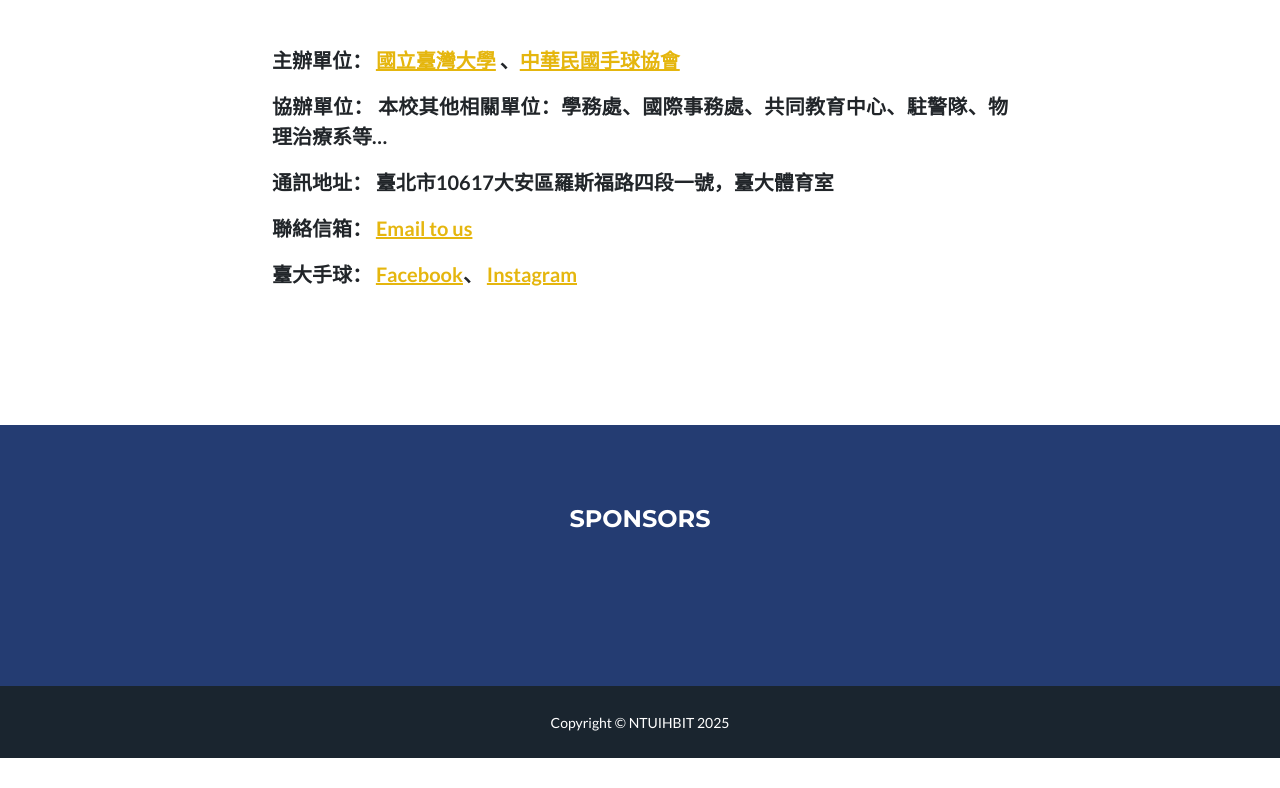
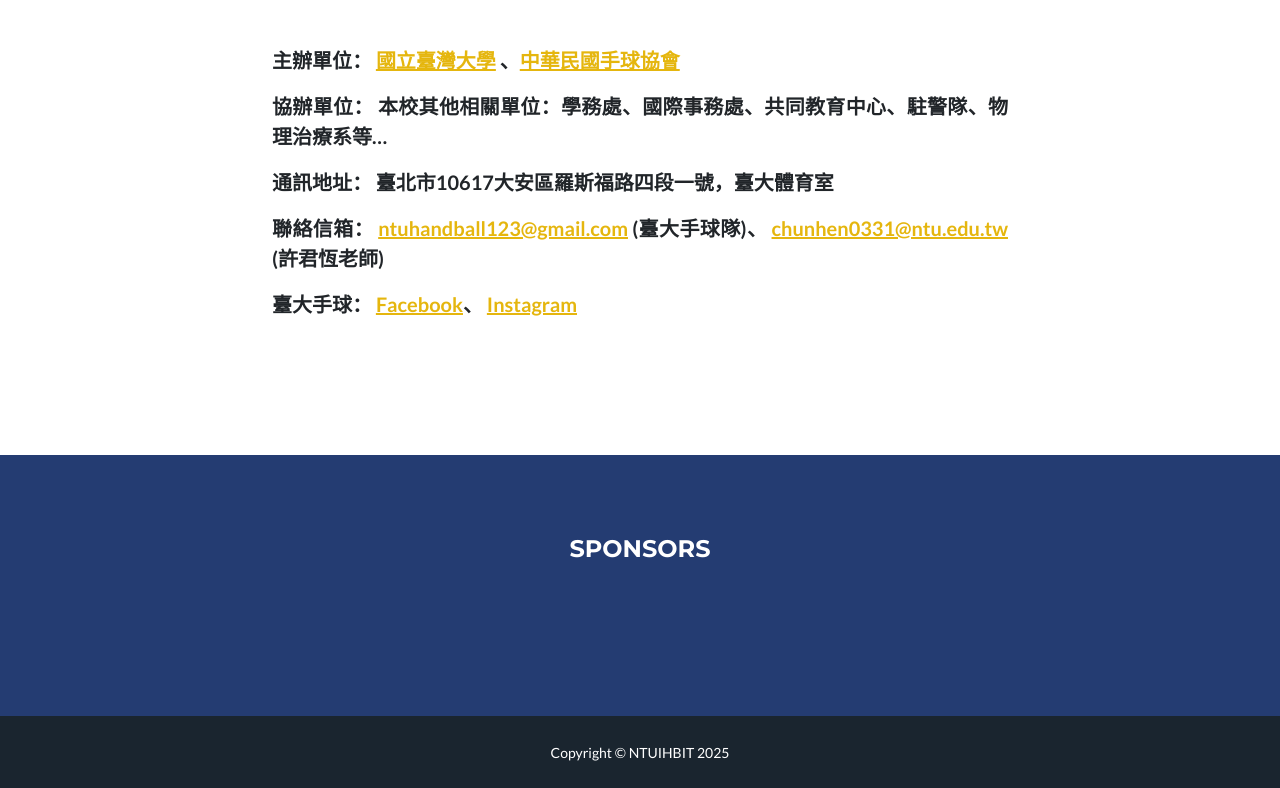
Before and after one commit to J-WTY/2025_IHBIT, a plain HTML site: page index.html in a window 1280 px wide. Shown: the part 6148-6936 px from the top of the page. Before the commit the page ends 6906 px from the top, so only its background shows below. Drawn offline with nearby package versions, Linux system fonts and the light colour scheme.

Commit message:
0223 changed

```diff
--- a/index.html
+++ b/index.html
@@ -1019,7 +1019,10 @@
                             臺北市10617大安區羅斯福路四段一號，臺大體育室
                         </p>
                         <p>聯絡信箱：
-                            <a target="_blank" href="mailto:ntuhandball123@gmail.com">Email to us</a>
+                            <a target="_blank" href="mailto:ntuhandball123@gmail.com">ntuhandball123@gmail.com</a>
+                            (臺大手球隊)、
+                            <a target="_blank" href="mailto:chunhen0331@ntu.edu.tw">chunhen0331@ntu.edu.tw</a>
+                            (許君恆老師)
                         </p>
                         <p>臺大手球：
                             <a target="_blank" href="https://www.facebook.com/NTUHandball">Facebook</a>、
@@ -1049,7 +1052,10 @@
                             National Taiwan University
                         </p>
                         <p>Email:
-                            <a target="_blank" href="mailto:ntuhandball123@gmail.com">Email to us</a>
+                            <a target="_blank" href="mailto:ntuhandball123@gmail.com">ntuhandball123@gmail.com</a>
+                            (NTU Handball),
+                            <a target="_blank" href="mailto:chunhen0331@ntu.edu.tw">chunhen0331@ntu.edu.tw</a>
+                            (Chun-Hen Hsu)
                         </p>
                         <p>NTU Handball：
                             <a target="_blank" href="https://www.facebook.com/NTUHandball">Facebook</a>、
```
